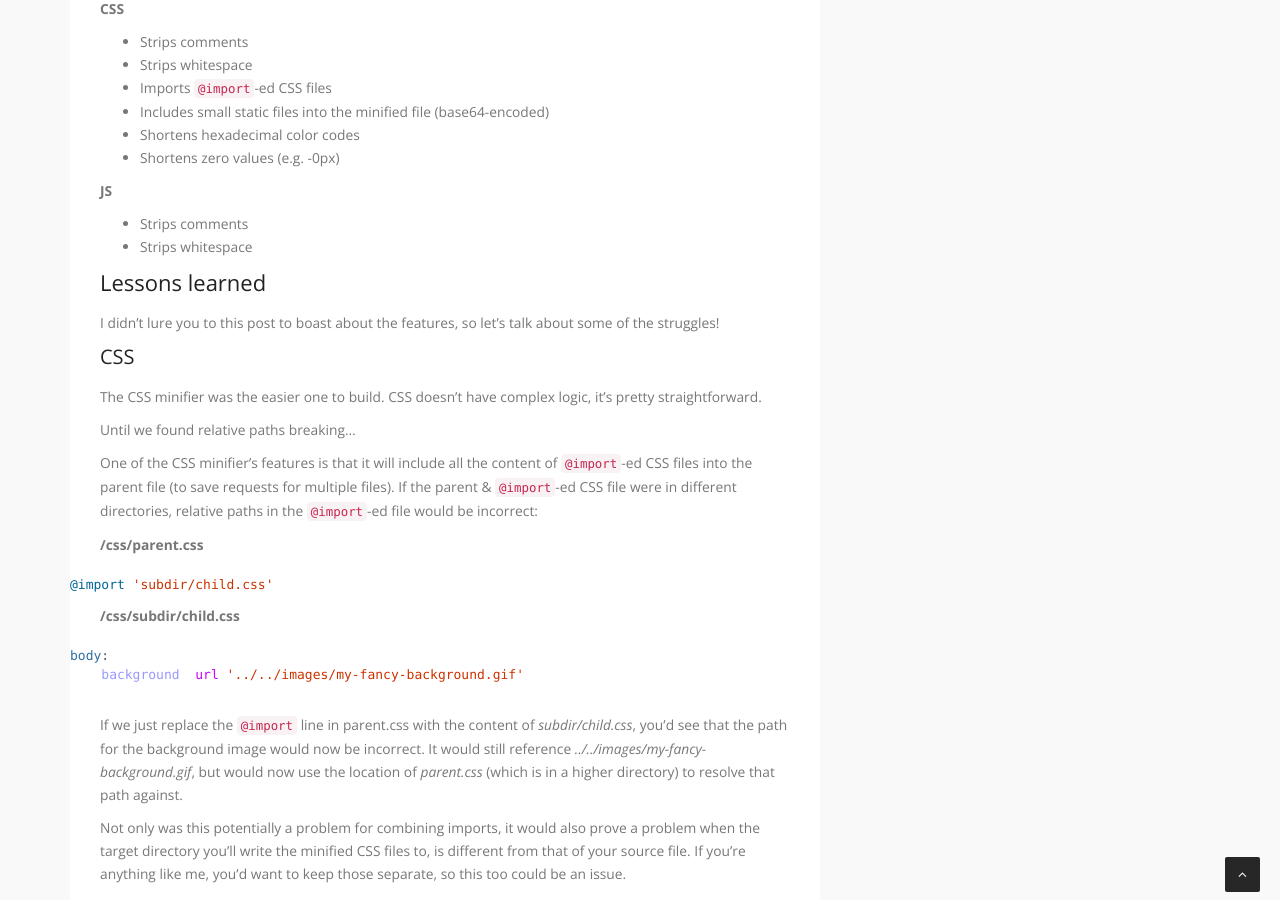
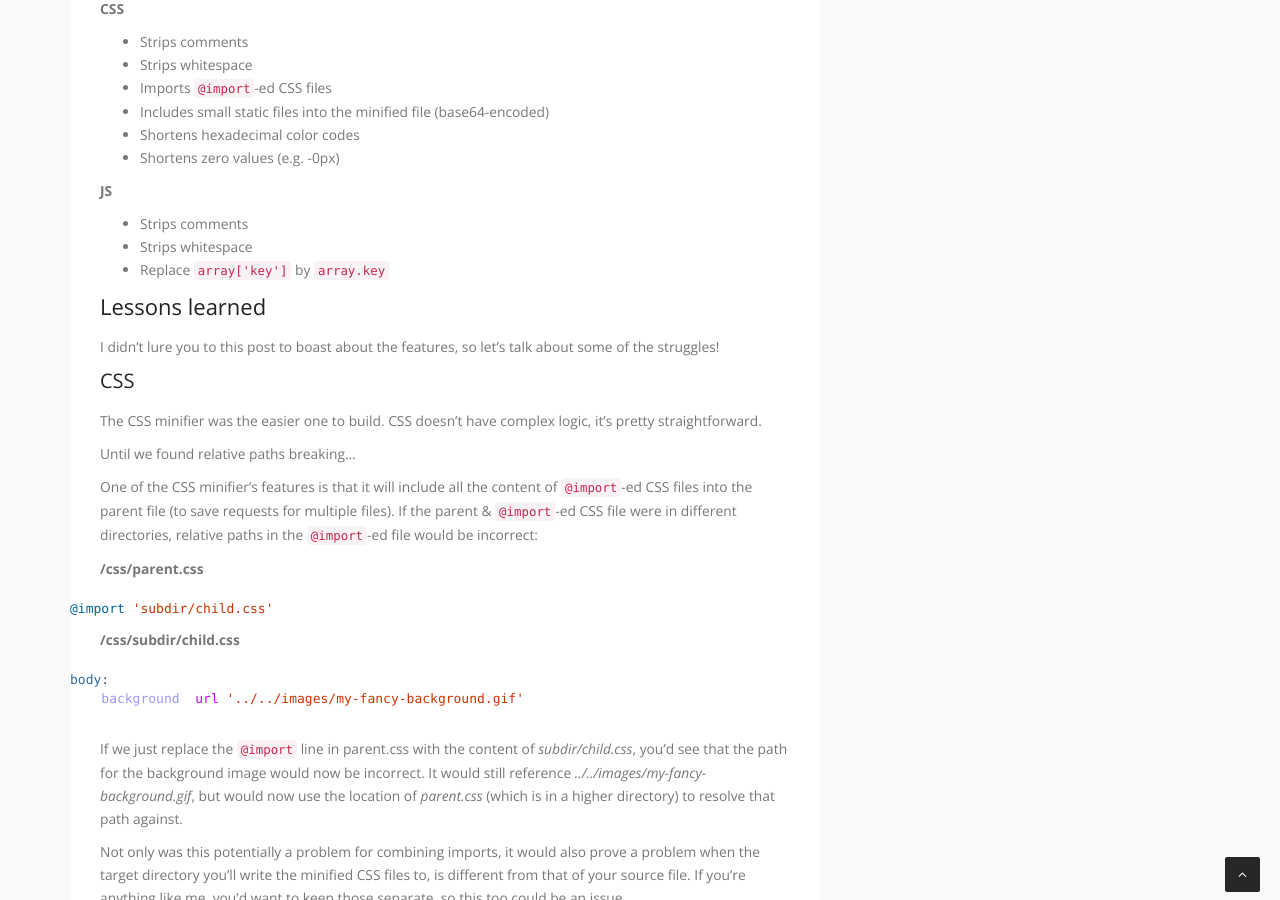
Before and after one commit to matthiasmullie/mullie.eu, a Jekyll site: the page built from _posts/2014-10-09-dont-build-your-own-minifier.md, in a window 1280 px wide and 900 px high, scrolled down 931 px. Built offline with Jekyll 4.4.1, drawn with Linux system fonts in a browser that asks for light colours; Markdown is read by kramdown in place of the engine named in the settings.

Commit message:
Add new JS minifier feature

```diff
--- a/_posts/2014-10-09-dont-build-your-own-minifier.md
+++ b/_posts/2014-10-09-dont-build-your-own-minifier.md
@@ -40,6 +40,7 @@ As you can see (look at the shiny buttons!), this PHP-based minifier is still ar
 
 * Strips comments
 * Strips whitespace
+* Replace `array['key']` by `array.key`
 
 # Lessons learned
 
```
